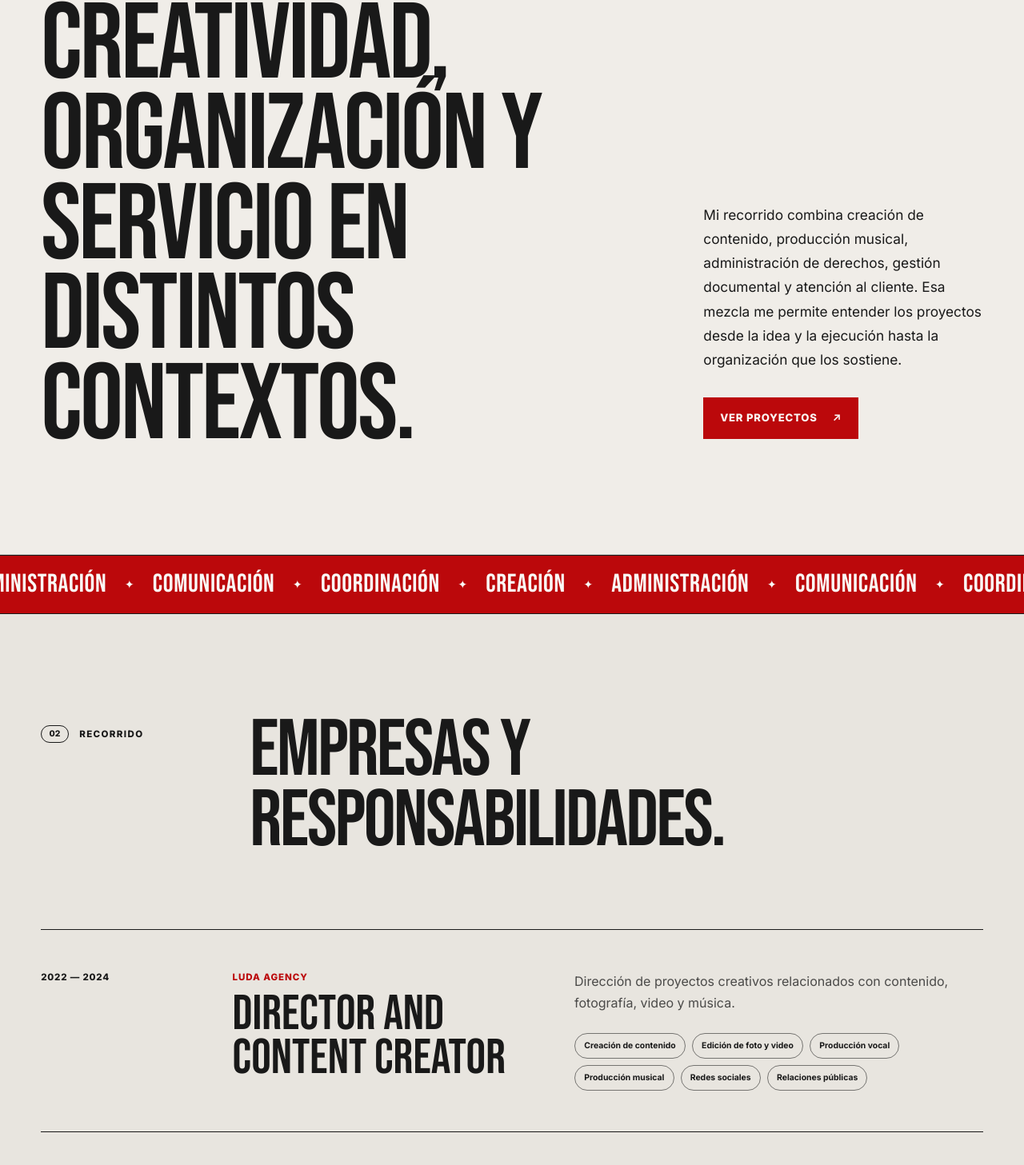
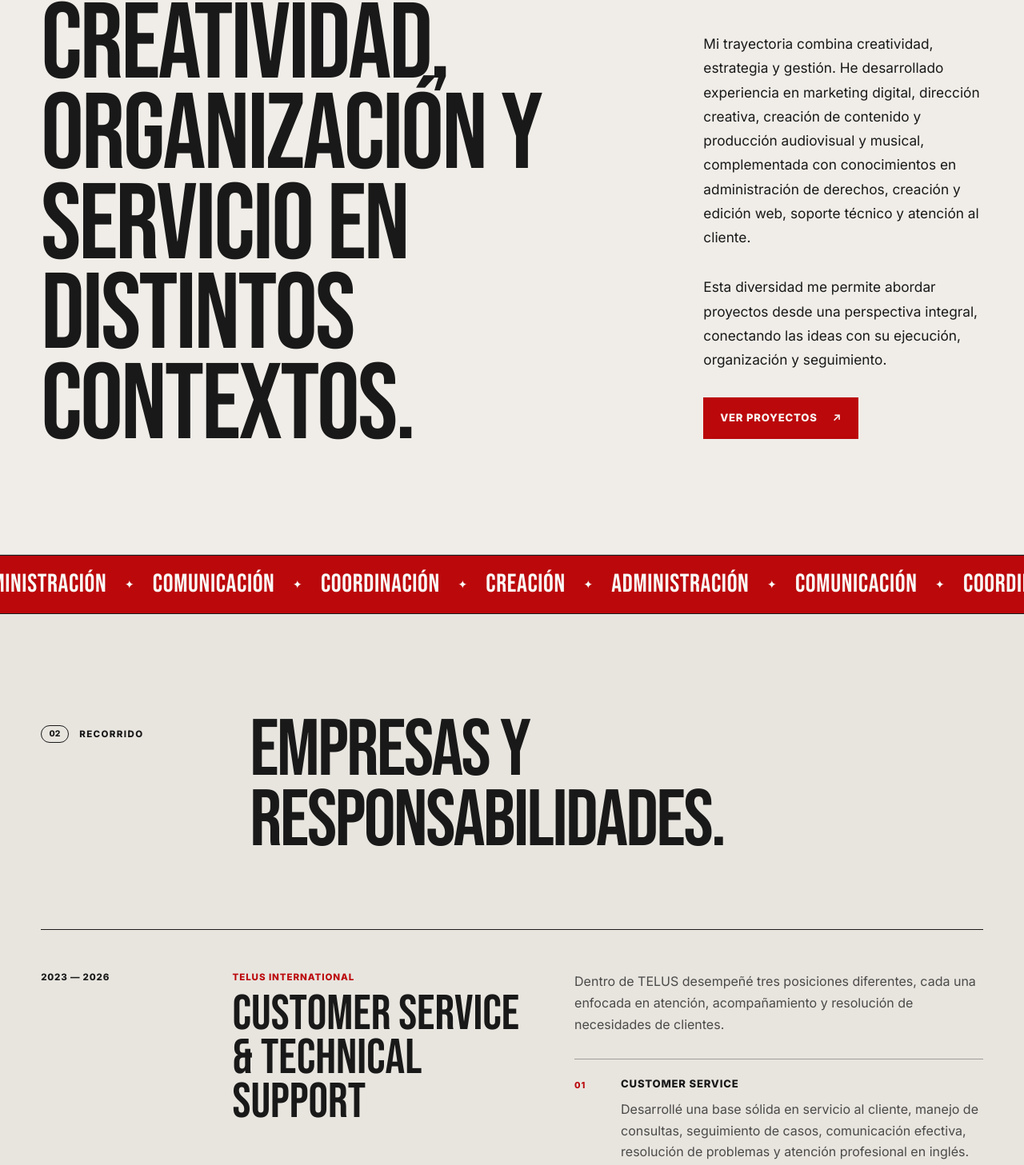
Before and after one commit to rodrikruck/PORTAFOLIO-WEB, a plain HTML site: page experiencia.html in a window 1280 px wide. Shown: the part 240-1697 px from the top of the page at 80% size. Drawn offline with Linux system fonts and the light colour scheme.

Commit message:
Revise experience details and update roles
Updated experience section with new roles and descriptions.

```diff
--- a/experiencia.html
+++ b/experiencia.html
@@ -22,7 +22,7 @@
 <button aria-controls="site-nav" aria-expanded="false" aria-label="Abrir menú" class="menu-button" type="button">
 <span></span><span></span>
 </button>
-<nav aria-label="Navegación principal" class="site-nav" id="site-nav"><a href="index.html#inicio">Inicio</a><a href="index.html#capacidades">Capacidades</a><a href="index.html#perfil">Perfil creativo</a><a href="index.html#proyectos">Trabajo seleccionado</a><a href="#experiencia">Experiencia</a><a href="index.html#contacto">Contacto</a></nav>
+<nav aria-label="Navegación principal" class="site-nav" id="site-nav"><a href="index.html#inicio">Inicio</a><a href="index.html#capacidades">Capacidades</a><a href="index.html#perfil">Perfil creativo</a><a href="index.html#proyectos">Portafolio creativo</a><a href="#experiencia">Experiencia</a><a href="index.html#contacto">Contacto</a></nav>
 </header>
 <main id="contenido">
 <section class="experience-hero section-pad" id="experiencia">
@@ -33,9 +33,13 @@
 </div>
 <div class="experience-hero-copy reveal">
 <p>
-            Mi recorrido combina creación de contenido, producción musical, administración de derechos,
-            gestión documental y atención al cliente. Esa mezcla me permite entender los proyectos desde
-            la idea y la ejecución hasta la organización que los sostiene.
+            Mi trayectoria combina creatividad, estrategia y gestión. He desarrollado experiencia en marketing digital,
+            dirección creativa, creación de contenido y producción audiovisual y musical, complementada con conocimientos
+            en administración de derechos, creación y edición web, soporte técnico y atención al cliente.
+          </p>
+<p>
+            Esta diversidad me permite abordar proyectos desde una perspectiva integral, conectando las ideas con su
+            ejecución, organización y seguimiento.
           </p>
 <a class="button button-primary" href="index.html#proyectos">Ver proyectos <span>↗</span></a>
 </div>
@@ -60,27 +64,7 @@
 </div>
 <div class="experience-timeline">
 <article class="experience-entry reveal">
-<div class="experience-period">2022 — 2024</div>
-<div class="experience-name">
-<p>LUDA Agency</p>
-<h3>Director and Content Creator</h3>
-</div>
-<div class="experience-details">
-<p>
-              Dirección de proyectos creativos relacionados con contenido, fotografía, video y música.
-            </p>
-<div class="experience-tags">
-<span>Creación de contenido</span>
-<span>Edición de foto y video</span>
-<span>Producción vocal</span>
-<span>Producción musical</span>
-<span>Redes sociales</span>
-<span>Relaciones públicas</span>
-</div>
-</div>
-</article>
-<article class="experience-entry reveal">
-<div class="experience-period">2023 — 2024</div>
+<div class="experience-period">2023 — 2026</div>
 <div class="experience-name">
 <p>TELUS International</p>
 <h3>Customer Service &amp; Technical Support</h3>
@@ -134,6 +118,26 @@
 <span>Manejo de URL</span>
 <span>Posicionamiento web</span>
 <span>Comunicación en inglés</span>
+</div>
+</div>
+</article>
+<article class="experience-entry reveal">
+<div class="experience-period">2022 — 2024</div>
+<div class="experience-name">
+<p>LUDA Agency</p>
+<h3>Director and Content Creator</h3>
+</div>
+<div class="experience-details">
+<p>
+              Dirección de proyectos creativos relacionados con contenido, fotografía, video y música.
+            </p>
+<div class="experience-tags">
+<span>Creación de contenido</span>
+<span>Edición de foto y video</span>
+<span>Producción vocal</span>
+<span>Producción musical</span>
+<span>Redes sociales</span>
+<span>Relaciones públicas</span>
 </div>
 </div>
 </article>
```
